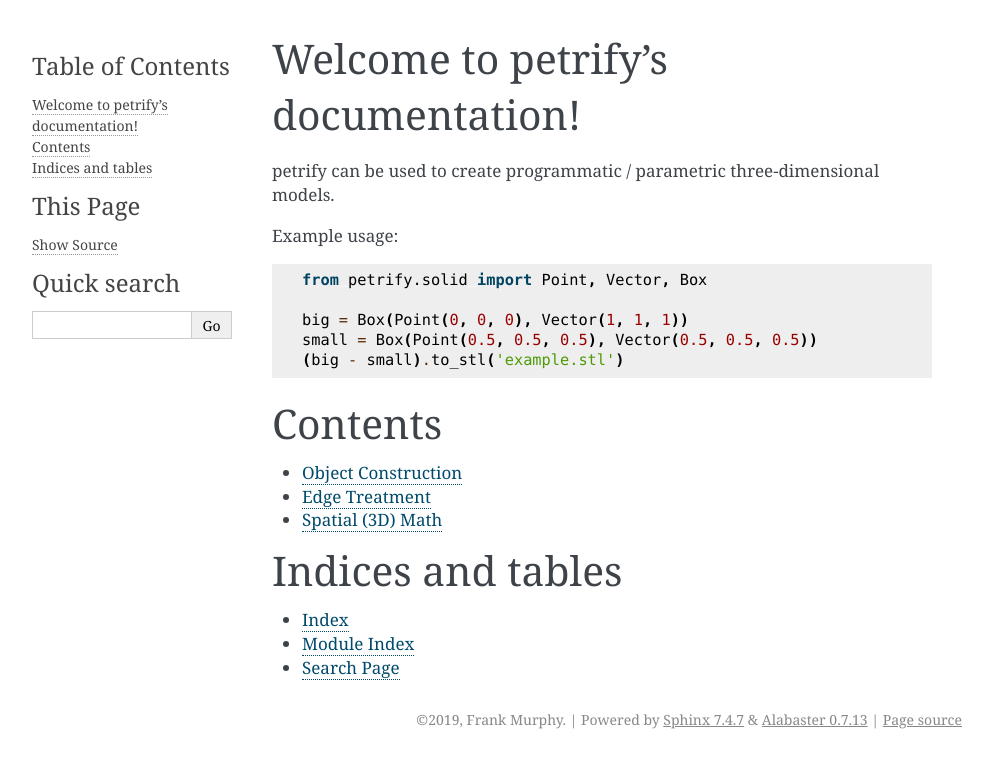
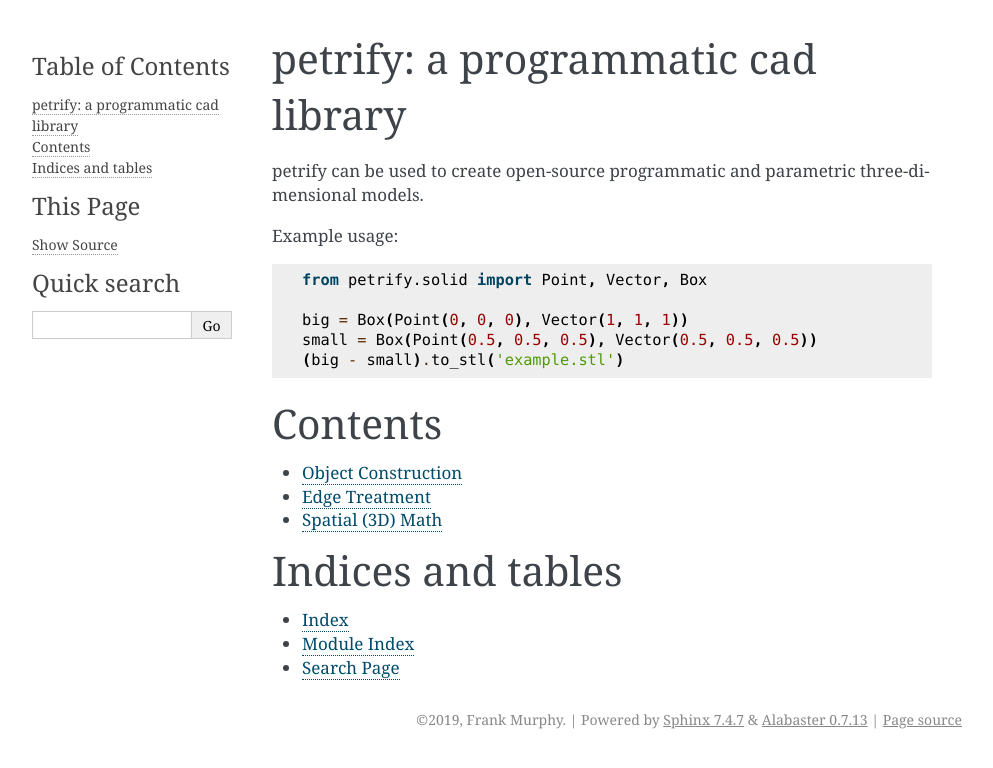
Before and after one commit to AnIrishDuck/petrify, a Sphinx documentation site: the page built from docs/index.rst, in a window 1280 px wide. Shown: the top 768 px of the page, without its empty margins (148-1141 px from the left). Built offline with Sphinx 7.4.7, drawn with Linux system fonts in a browser that asks for light colours.

Commit message:
More documentation tweaks

```diff
--- a/docs/index.rst
+++ b/docs/index.rst
@@ -3,10 +3,11 @@
    You can adapt this file completely to your liking, but it should at least
    contain the root `toctree` directive.
 
-Welcome to petrify's documentation!
+petrify: a programmatic cad library
 ===================================
 
-petrify can be used to create programmatic / parametric three-dimensional models.
+petrify can be used to create open-source programmatic and parametric
+three-dimensional models.
 
 Example usage::
 
--- a/docs/petrify.solid.rst
+++ b/docs/petrify.solid.rst
@@ -4,3 +4,4 @@
 .. automodule:: petrify.solid
    :members:
    :inherited-members:
+   :show-inheritance:
```
Also changed, not shown: 1 other file.
